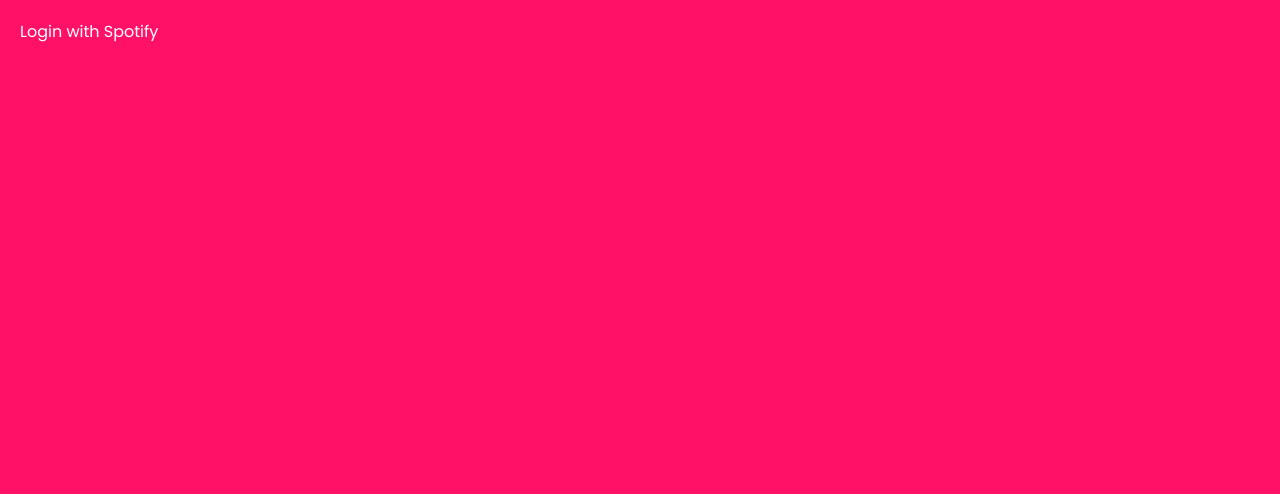
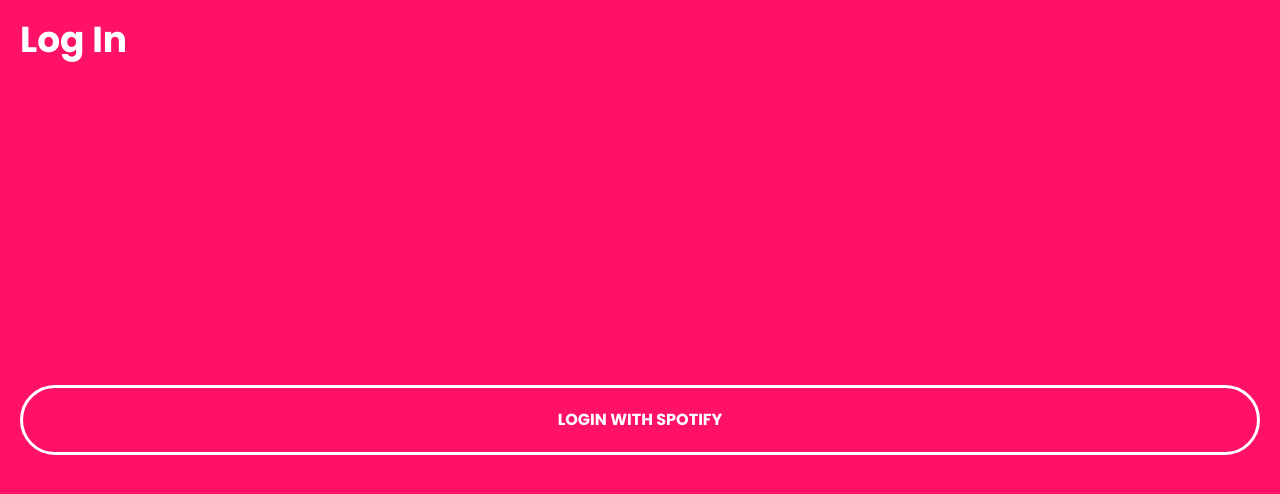
Before and after one commit to dglokehl/iplaymusic, a Next.js app: page /login in a window 1280 px wide. Shown: the top 494 px of the page. Built offline with nearby package versions, Linux system fonts and the light colour scheme.

Commit message:
login page + proxy updated / login flow

```diff
--- a/app/(login)/login/page.tsx
+++ b/app/(login)/login/page.tsx
@@ -3,10 +3,16 @@
 
 export default function LoginPage() {
     return (
-        <main className="p-default min-h-dvh bg-ipm-magenta-light">
-            <a href={`https://accounts.spotify.com/authorize?response_type=code&client_id=${CLIENT_ID}&redirect_uri=${REDIRECT_URI}&show_dialog=true&scope=playlist-read-private+playlist-read-collaborative+user-read-playback-position+user-top-read+user-read-recently-played+user-library-read+user-follow-read+user-read-private+user-read-email`}>
-                Login with Spotify
-            </a>
+        <main className="p-default min-h-dvh flex flex-col bg-ipm-magenta-light">
+            <h1 className="text-4xl font-bold">Log In</h1>
+            <div className="flex-1 flex flex-col justify-center">
+                <a
+                    href={`https://accounts.spotify.com/authorize?response_type=code&client_id=${CLIENT_ID}&redirect_uri=${REDIRECT_URI}&show_dialog=true&scope=playlist-read-private+playlist-read-collaborative+user-read-playback-position+user-top-read+user-read-recently-played+user-library-read+user-follow-read+user-read-private+user-read-email`}
+                    className="py-5 block font-bold text-center uppercase border-3 border-white rounded-full"
+                >
+                    Login with Spotify
+                </a>
+            </div>
         </main>
     )
 }
--- a/proxy.ts
+++ b/proxy.ts
@@ -7,7 +7,7 @@
     // console.log(request)
     const cookieStore = await cookies()
     const accessToken = cookieStore.get("IPM_AT")
-    if (!accessToken) return NextResponse.redirect(new URL("/login", request.url))
+    if (!accessToken) return NextResponse.redirect(new URL("/landing", request.url))
 }
 
 export const config = {
```
